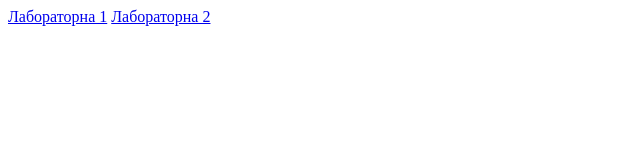
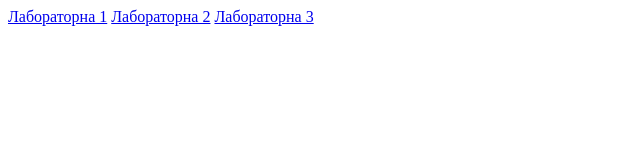
Before and after one commit to Posipaki4/computer_graph, a plain HTML site: page index.html in a window 1280 px wide. Shown: the whole page, without its empty margins (0-640 px from the left). Drawn offline with Linux system fonts and the light colour scheme.

Commit message:
Update index.html

```diff
--- a/index.html
+++ b/index.html
@@ -8,6 +8,7 @@
 <body>
     <a href="lab1/mainlab1.html" >Лабораторна 1</a>
     <a href="lab2/mainlab2.html" >Лабораторна 2</a>
+    <a href="lab3/mainlab3.html" >Лабораторна 3</a>
     </div>
 </body>
 </html>
```
